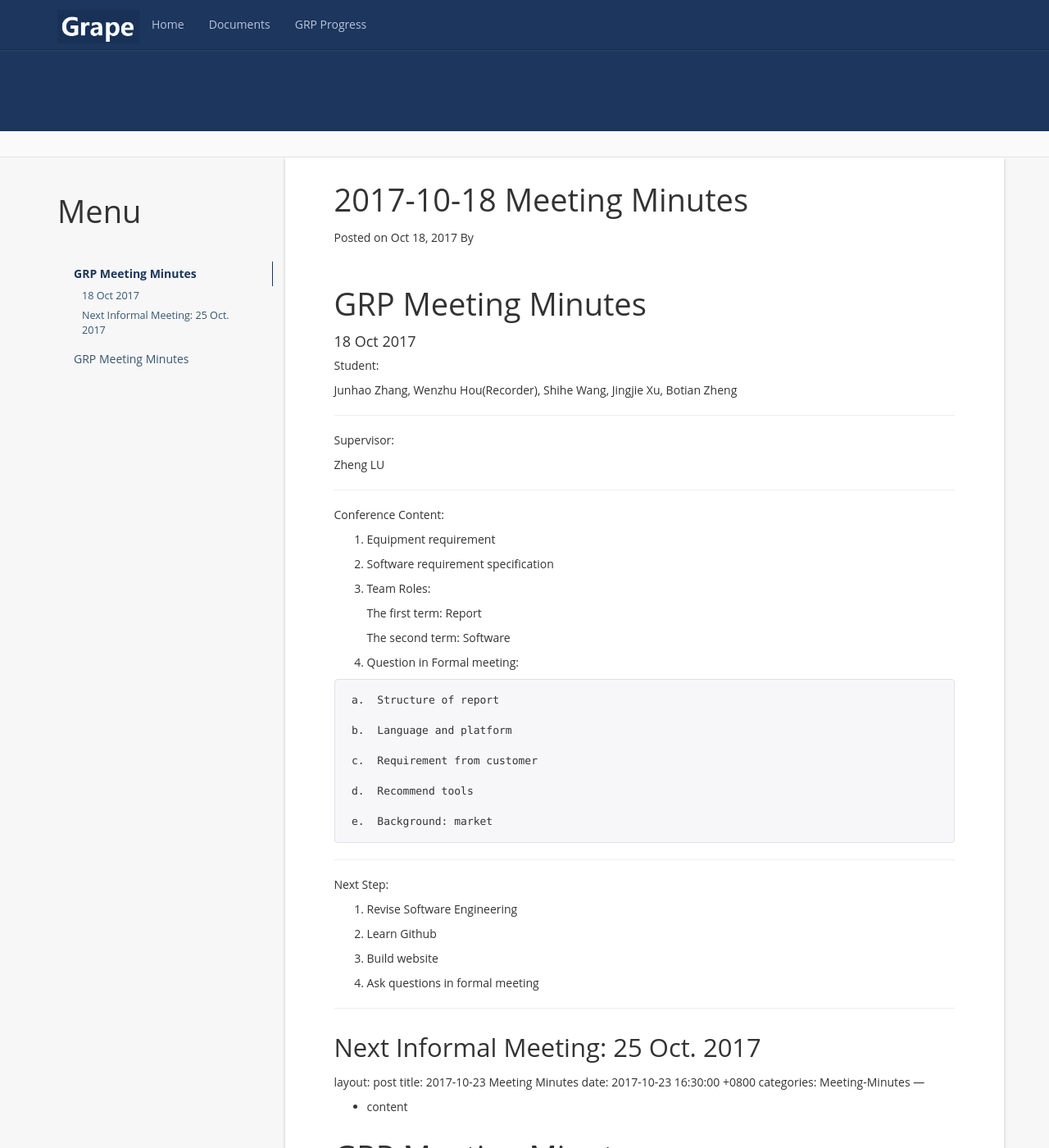
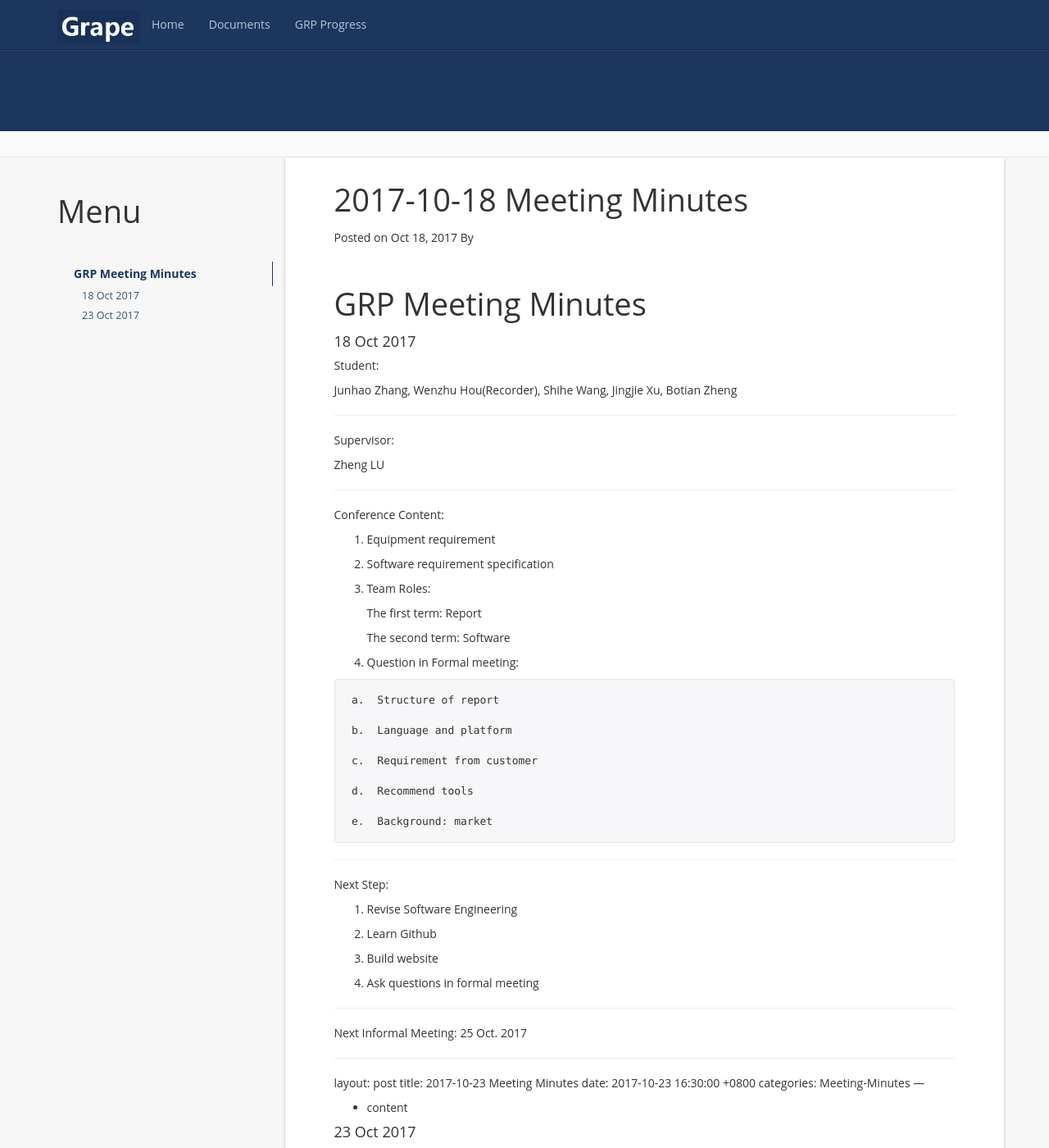
Before and after one commit to NBXXDGRP10/WebBackup, a Jekyll site: the page built from _posts/2017-10-18-Meeting-Minutes.md, in a window 1280 px wide and 1400 px high. Shown: the whole window at 82% size. Built offline with Jekyll 4.4.1, drawn with Linux system fonts in a browser that asks for light colours; comment, search, counter and statistics services are not loaded.

Commit message:
Update 2017-10-18-Meeting-Minutes.md

```diff
--- a/_posts/2017-10-18-Meeting-Minutes.md
+++ b/_posts/2017-10-18-Meeting-Minutes.md
@@ -70,6 +70,7 @@
 
 
 Next Informal Meeting: 25 Oct. 2017
+
 ---
 layout: post
 title:  2017-10-23 Meeting Minutes
@@ -80,8 +81,6 @@
 * content
 {:toc}
 
-
-# GRP Meeting Minutes
 
 #### 23 Oct 2017
 
```
